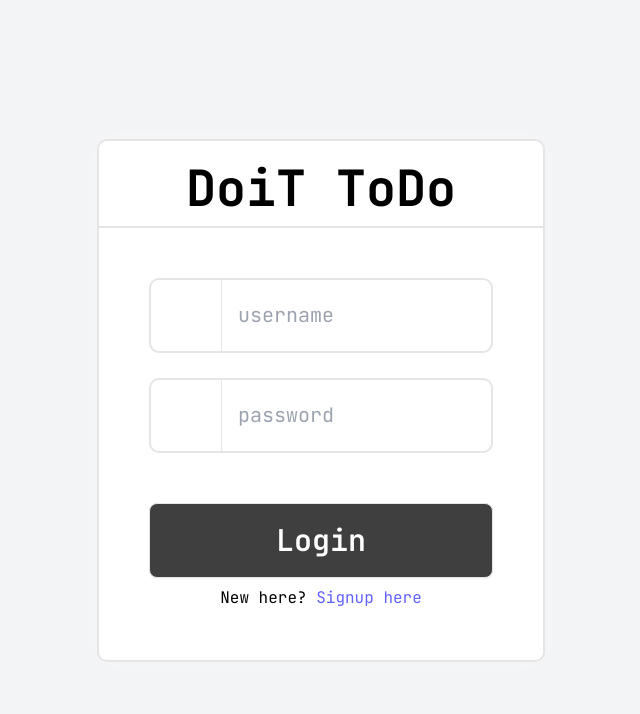
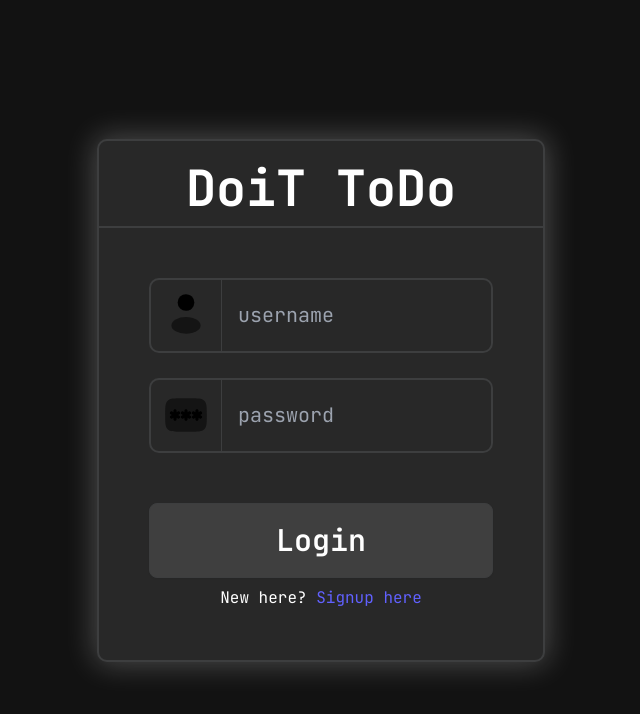
Before and after one commit to rissshaaav/todo, a React (Create React App) app in the folder webclient/: page /login in a window 1280 px wide. Shown: the top 714 px of the page, without its empty margins (319-959 px from the left). Built offline with nearby package versions, Linux system fonts and the light colour scheme; no server answers; the HTML template or start-up script is replaced by a standard one.

Commit message:
temporary

```diff
--- a/webclient/public/index.html
+++ b/webclient/public/index.html
@@ -1,5 +1,5 @@
 <!DOCTYPE html>
-<html lang="en">
+<html lang="en" class="dark">
     <head>
         <meta charset="utf-8" />
         <link rel="icon" href="%PUBLIC_URL%/favicon.ico" />
--- a/webclient/src/pages/Login.page.jsx
+++ b/webclient/src/pages/Login.page.jsx
@@ -46,7 +46,7 @@ const Login = () => {
             <ToastContainer />
             {/* Login Box */}
             <div
-                className="min-w-sm max-w-md pb-[25px] sm:pb-[50px] flex flex-col gap-[25px] sm:gap-[50px] bg-foreground dark:bg-foregroundDark border-[2px] border-borderColor dark:border-borderColorDark shadow-custom"
+                className="min-w-sm max-w-md pb-[25px] sm:pb-[50px] flex flex-col gap-[25px] sm:gap-[50px] bg-foreground dark:bg-foregroundDark border-[2px] border-borderColor dark:border-borderColorDark shadow-light dark:shadow-dark"
                 style={{
                     borderRadius: designConstants.borderRadius,
                 }}
@@ -67,7 +67,7 @@ const Login = () => {
                     <Input
                         placeholder="username"
                         icon={usernameIcon}
-                        iconColor={window.matchMedia('(prefers-color-scheme: dark)').matches ? "#fff" : ""}
+                        iconColor={window.matchMedia('(prefers-color-scheme: dark)').matches ? "#fff" : "#000"}
                         value={username}
                         setValue={setUsername}
                     />
@@ -77,7 +77,7 @@ const Login = () => {
                         placeholder="password"
                         type="password"
                         icon={passwordIcon}
-                        iconColor={window.matchMedia('(prefers-color-scheme: dark)').matches ? "#fff" : ""}
+                        iconColor={window.matchMedia('(prefers-color-scheme: dark)').matches ? "#fff" : "#000"}
                         value={password}
                         setValue={setPassword}
                     />
--- a/webclient/tailwind.config.js
+++ b/webclient/tailwind.config.js
@@ -1,5 +1,6 @@
 /** @type {import('tailwindcss').Config} */
 module.exports = {
+  darkMode: 'selector',
   content: ["./src/**/*.{html,js,jsx}"],
   theme: {
     colors: {
@@ -18,7 +19,8 @@ module.exports = {
       "warn": "#ef4444",
     },
     boxShadow: {
-      "custom": "0 0 30px 2px rgba(255, 255, 255, 0.25)"
+      "dark": "0 0 30px 2px rgba(255, 255, 255, 0.25)",
+      "light": "0 0 30px 2px rgba(0, 0, 0, 0.25)",
     },
     extend: {},
   },
```
